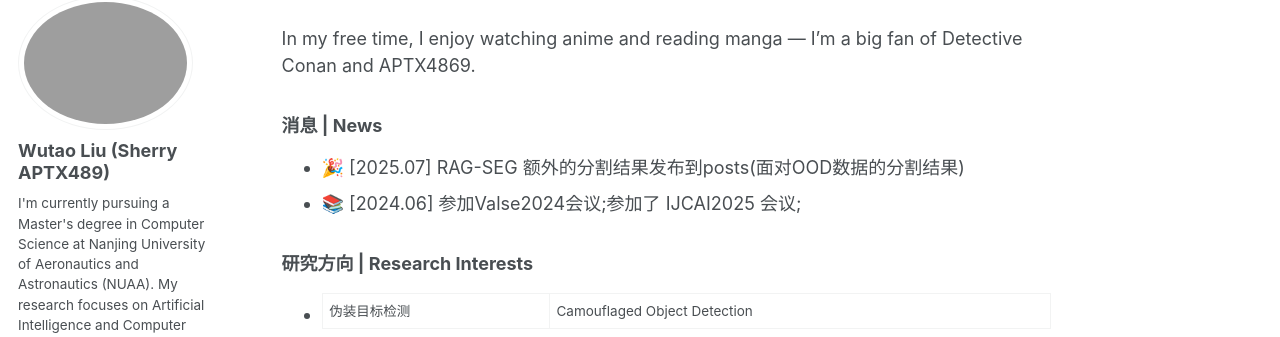
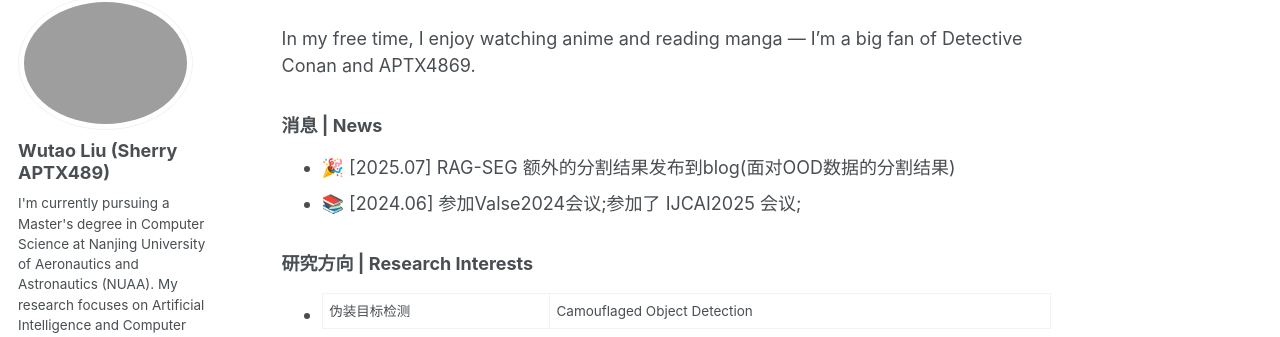
Before and after one commit to Lwt-diamond/lwt-diamond.github.io, a Jekyll site: the page built from _pages/about.md, in a window 1280 px wide and 900 px high, scrolled down 469 px. Shown: the part 103-440 px from the top of the window. Built offline with Jekyll 4.4.1, drawn with Linux system fonts in a browser that asks for light colours; some web fonts are replaced; a script that is not in the unit is left out.

Commit message:
correct some mistakes

```diff
--- a/_pages/about.md
+++ b/_pages/about.md
@@ -22,7 +22,7 @@ In my free time, I enjoy watching anime and reading manga — I'm a big fan of D
 
 
 ### 消息 |  News
-- 🎉 [2025.07] RAG-SEG 额外的分割结果发布到posts(面对OOD数据的分割结果)
+- 🎉 [2025.07] RAG-SEG 额外的分割结果发布到blog(面对OOD数据的分割结果)
 - 📚 [2024.06] 参加Valse2024会议;参加了 IJCAI2025 会议;
 
 ### 研究方向 | Research Interests
```
